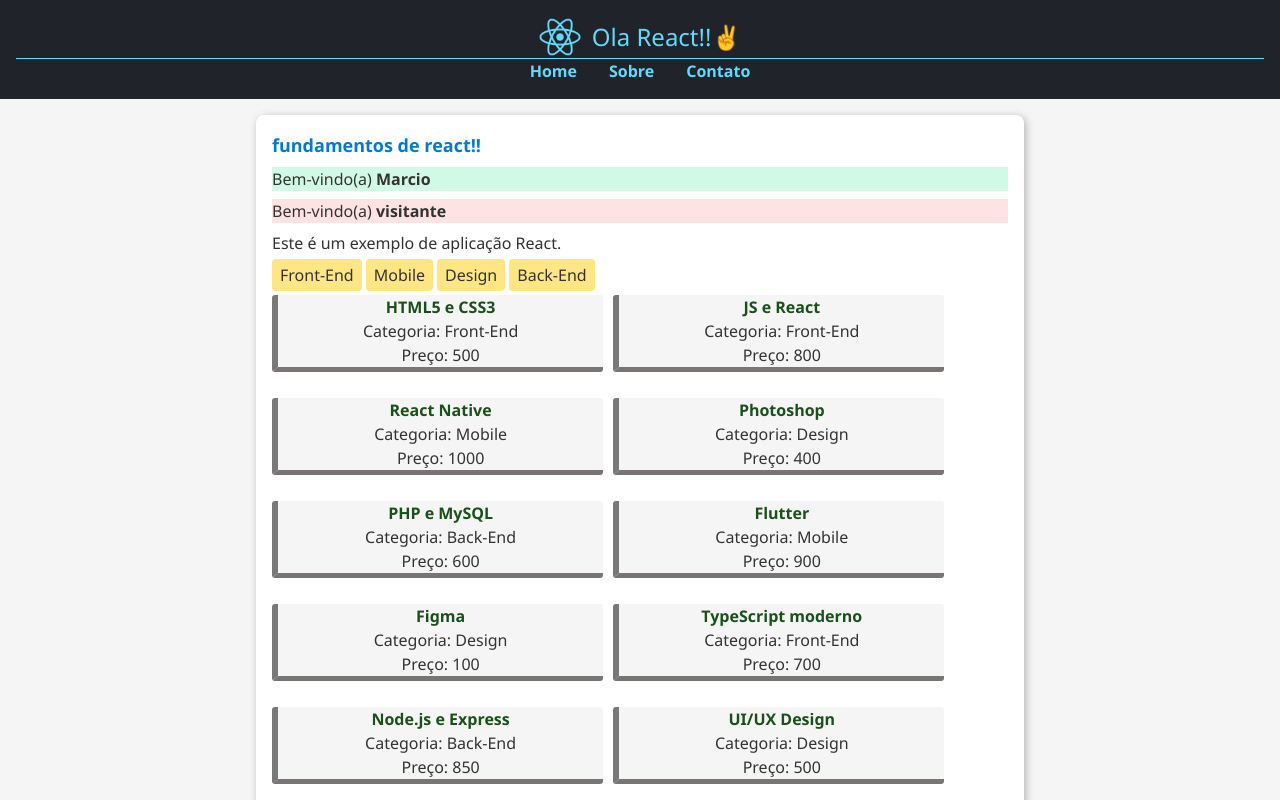
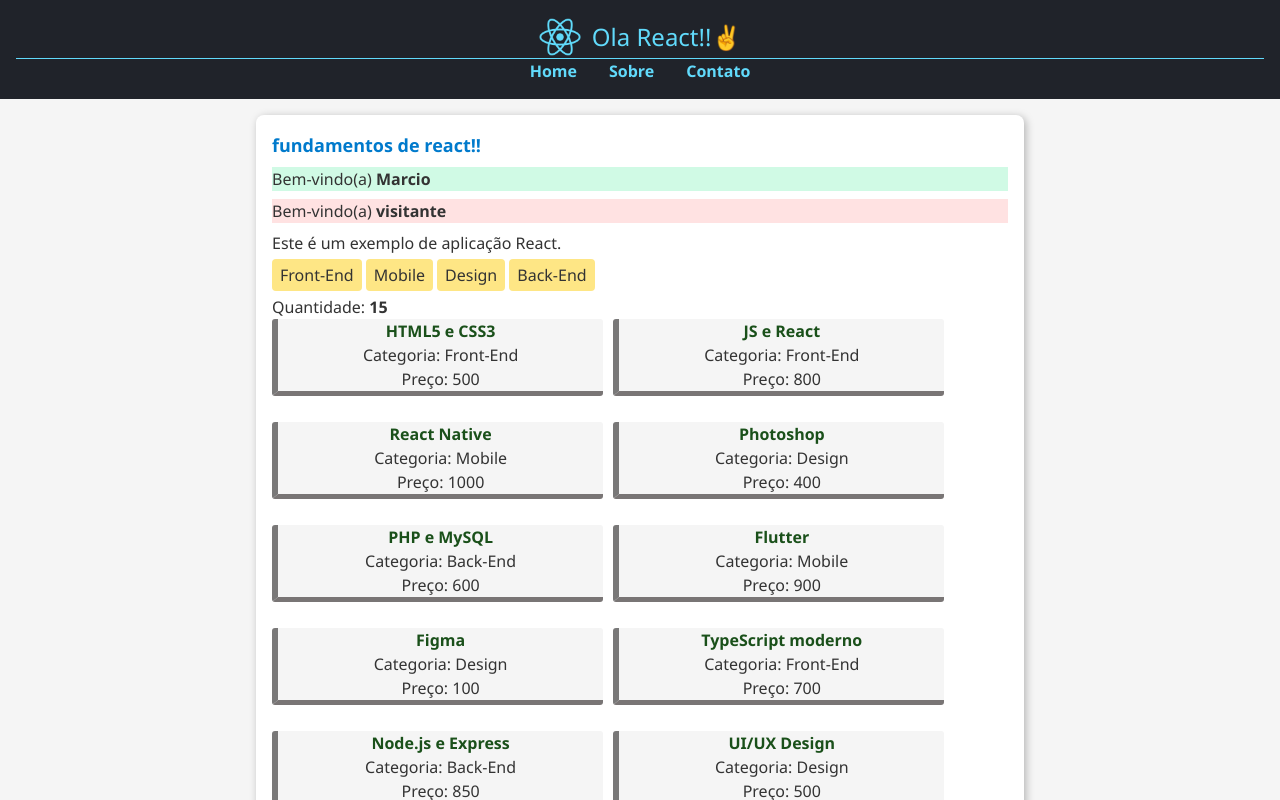
Before and after one commit to Moreira-Marcio/react-fundamentos, a React (Vite) app: page / in a window 1280 px wide. Shown: the top 800 px of the page. Built offline with nearby package versions, Linux system fonts and the light colour scheme.

Commit message:
aplica filtro de categoria de cursos

```diff
--- a/src/components/Conteudo/Conteudo.tsx
+++ b/src/components/Conteudo/Conteudo.tsx
@@ -50,7 +50,7 @@
             </p>
           </>
         )}
-        <ListaCursos />
+        <ListaCursos categoria={categoriaAtiva} />
       </section>
 
       <DicaDoDia />
--- a/src/components/Conteudo/ListaCursos/ListaCursos.tsx
+++ b/src/components/Conteudo/ListaCursos/ListaCursos.tsx
@@ -2,12 +2,24 @@
 import estilos from "./ListaCursos.module.css";
 import cursos from "../../../data/cursos";
 
-export default function ListaCursos() {
+type listaCursosProps = {
+  categoria: null | string;
+};
+
+export default function ListaCursos({ categoria }: listaCursosProps) {
+  const cursosPorCategoria = categoria
+    ? cursos.filter((curso) => curso.categoria === categoria)
+    : cursos;
   return (
-    <div className={estilos.artigos}>
-      {cursos.map((curso) => {
-        return <Artigo dados={curso} key={curso.id} />;
-      })}
-    </div>
+    <>
+      <p>
+        Quantidade: <b>{cursosPorCategoria.length}</b>
+      </p>
+      <div className={estilos.artigos}>
+        {cursosPorCategoria.map((curso) => {
+          return <Artigo dados={curso} key={curso.id} />;
+        })}
+      </div>
+    </>
   );
 }
```
